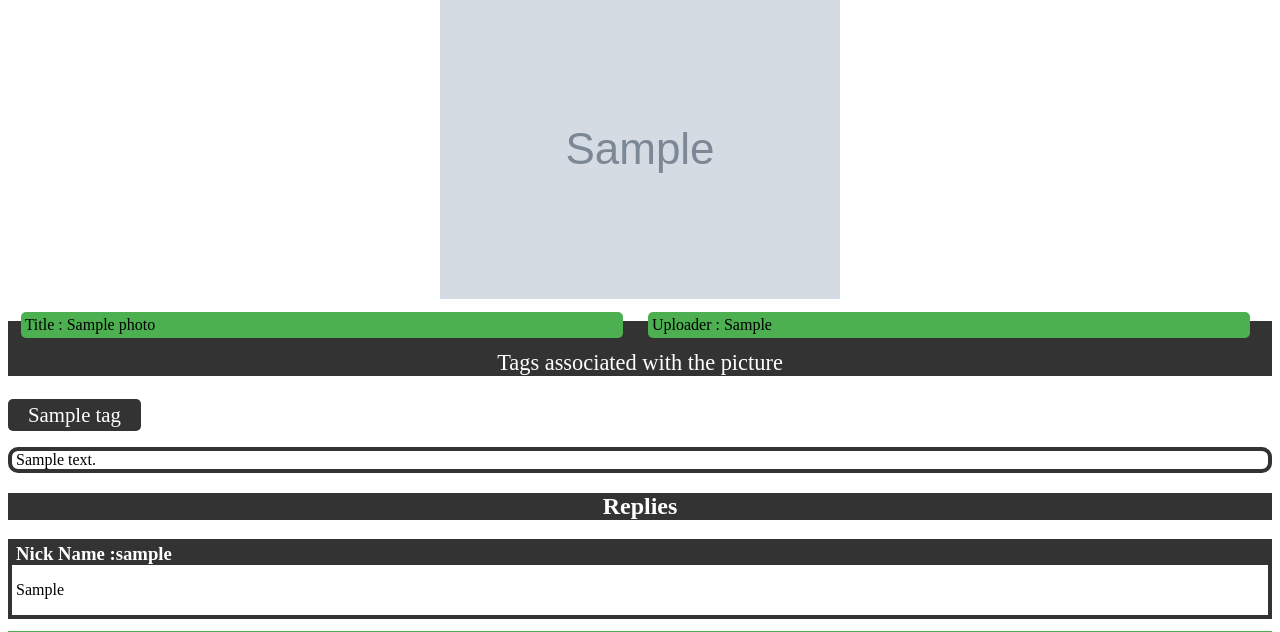
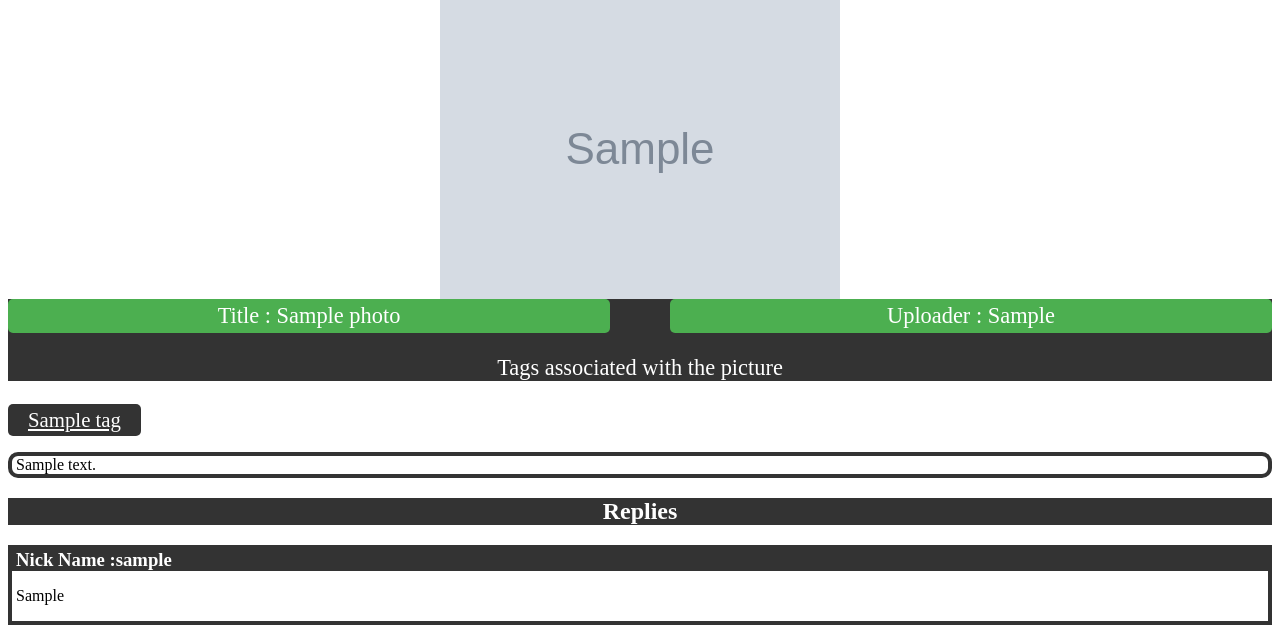
Before and after one commit to Pesusieni/Reactor-Summer, a Django app: page /picture/1/ in a window 1280 px wide. Shown: the part 55-687 px from the top of the page. Run offline with Django 3.2, Linux system fonts and the light colour scheme; tables that the repository leaves empty hold one stand-in row (values such as "Sample post"); grey boxes marked "Sample" are stand-in pictures.

Commit message:
added links to tags in photo/id, and cleaned CCS a bit

```diff
--- a/photo/models.py
+++ b/photo/models.py
@@ -45,7 +45,6 @@ class PhotoForm(ModelForm):
                     temp.append(tag)
                 except Tag.DoesNotExist:
                     tag = Tag.objects.create(name=tag_name)
-                    print(tag)
                     temp.append(tag)
 
         return temp
--- a/photo/static/css/navbar.css
+++ b/photo/static/css/navbar.css
@@ -25,23 +25,35 @@
 .active {
     background-color: #4CAF50;
 }
-.top > a{
-background-color: #4CAF50;
-width: 47%;
-margin: 1%;
-float: left;
-padding: 4px;
-border-radius: 5px;
+.top{
+
+    background-color: #333;
+    color: white;
+    text-align: center;;
+    font-size: 140%;
+
+
+}
+.top > div{
+  overflow: hidden;
+}
+.top > div > a{
+  background-color: #4CAF50;
+  width: 47%;
+  padding: 4px;
+  border-radius: 5px;
+  margin-top: 0px;
+
+}
+.left {
+  float: left;
 }
 .right{
-  float: right;;
+  float: right;
 }
 
 .tags > p {
-  background-color: #333;
-  color: white;
-  text-align: center;;
-  font-size: 140%;
+
 
 }
 .description > p{
@@ -113,6 +125,9 @@ padding-bottom: 4px;
 border-radius: 5px;
 margin-right: 10px;
 }
+.tag:hover{
+  background-color: #4CAF50;
+}
 .picture > img{
     display: block;
     width:100%;
--- a/photo/templates/photo/photo.html
+++ b/photo/templates/photo/photo.html
@@ -5,16 +5,18 @@
 <img src="{{photo.image.url}}">
 </div>
 <div class="top">
+<div>
 <a class="left">Title : {{photo.title}}</a>
 <a class="right">Uploader : {{photo.uploader}}</a>
 </div>
+<p>Tags associated with the picture  </p>
+</div>
 <div class="tags">
-<p>Tags associated with the picture  </p>
 {% if photo.tags.all.first == None %}
   <div class="tag">None</div>
 {% else %}
 {% for item in photo.tags.all %}
-  <div class="tag">{{item}}</div>
+  <a class="tag" href="/search/{{item}}/">{{item}}</a>
 {% endfor %}
 {% endif %}
 </div>
--- a/photo/templates/photo/upload.html
+++ b/photo/templates/photo/upload.html
@@ -6,6 +6,12 @@
     {{ form.management_form }}
         {% for field in form %}
             <br>{{ field.label_tag }} <br>{{ field }}
+            {% if field.errors %}
+            {% for error in field.errors %}
+            <a>{{error}}</a>
+            {% endfor %}
+            {% endif %}
+
 
 
     {% endfor %}
--- a/photo/urls.py
+++ b/photo/urls.py
@@ -9,6 +9,7 @@ urlpatterns = patterns('',
     url(r'^about/$', views.about , name='photo.about'),
     url(r'^picture/(?P<picture_id>\d+)/$', views.photo, name='photo.photo'),
     url(r'^search/$', views.search , name='photo.search'),
+    url(r'^search/(?P<photo_tag>\w+)/$', views.specific_search , name='photo.specific_search'),
     url(r'^$', views.index , name='photo.index'),
 
 )+ static(settings.MEDIA_URL, document_root=settings.MEDIA_ROOT)
--- a/photo/views.py
+++ b/photo/views.py
@@ -47,14 +47,17 @@ def upload(request):
             tempdata = form.clean_tag_list()
             temp = form.save(commit=False)
             temp.save()
-            print(tempdata)
             for item in tempdata:
                 temp.tags.add(item)
             form.save_m2m()
             return HttpResponseRedirect(reverse(photo, args=[temp.pk]))
         else:
             print(form.errors)
-
+            template = loader.get_template('photo/upload.html')
+            context = RequestContext(request, {
+                'form': form
+            })
+            return HttpResponse(template.render(context))
 
     else:
         form = PhotoForm()
@@ -70,6 +73,14 @@ def about(request):
     template = loader.get_template('photo/about.html')
     context = RequestContext(request, {
 
+    })
+    return HttpResponse(template.render(context))
+def specific_search(request,photo_tag):
+    photos = Photo.objects.filter(tags__name=photo_tag)
+    photos = photos.order_by('timestamp')[:50]
+    template = loader.get_template('photo/photos.html')
+    context = RequestContext(request, {
+    'photos' : photos
     })
     return HttpResponse(template.render(context))
 def search(request):
@@ -92,8 +103,6 @@ def search(request):
         'photos' : photos
         })
         return HttpResponse(template.render(context))
-    else:
-        pass
     template = loader.get_template('photo/search.html')
     context = RequestContext(request, {
     })
```
